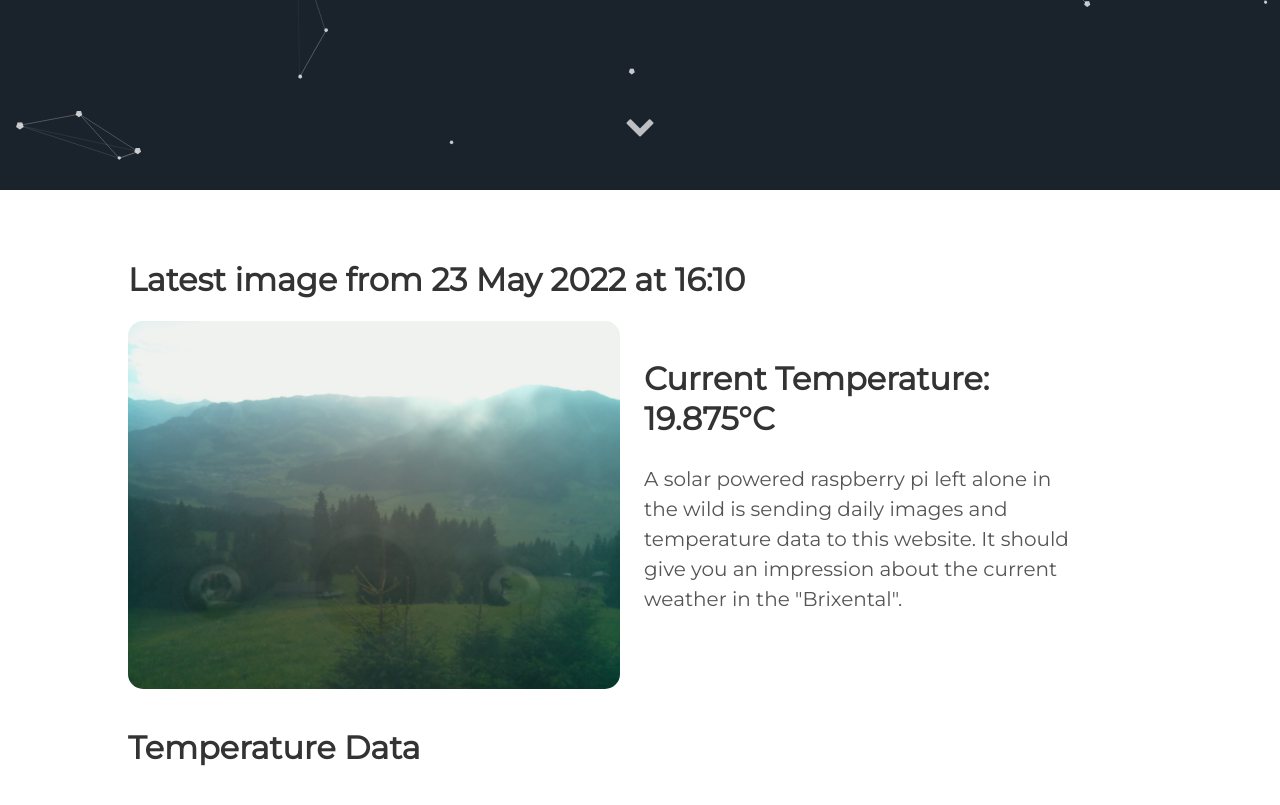
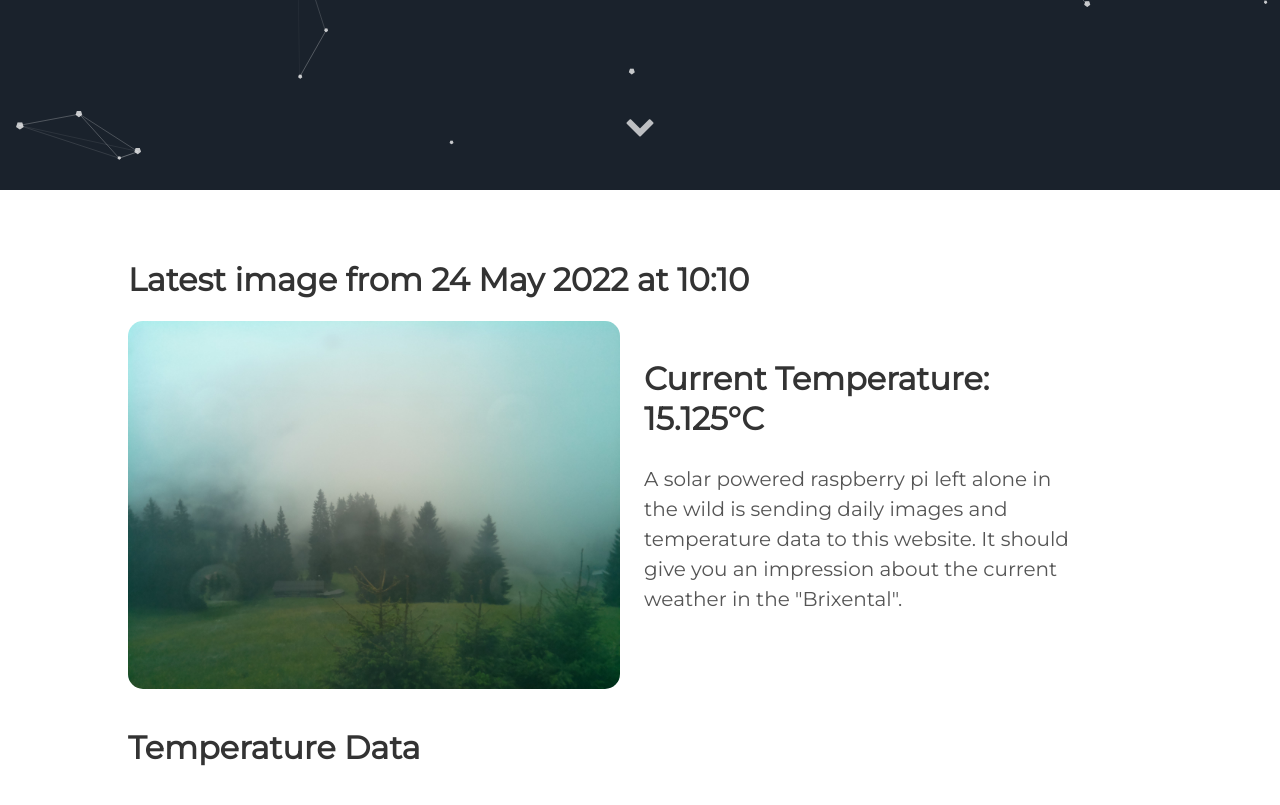
Before and after one commit to vektorious/vektorious.github.io, a Jekyll site: the page built from resources/huette.md, in a window 1280 px wide and 900 px high, scrolled down 710 px. Shown: the top 805 px of the window. Built offline with Jekyll 4.4.1, drawn with Linux system fonts in a browser that asks for light colours.

Commit message:
I'm a bot beep boop

```diff
--- a/resources/huette.md
+++ b/resources/huette.md
@@ -6,13 +6,13 @@ image: '/assets/img/'
 description: 'Live image from the Austrian alps'
 twitter_text: ' '
 ---
-## Latest image from 23 May 2022 at 16:10
+## Latest image from 24 May 2022 at 10:10
 <div class="huette">
   <div class="huette-image">
     <img src="{{ "/assets/img/huette.jpg" | prepend: site.baseurl }}">
   </div>
   <div class="huette-text">
-        <h2>Current Temperature: 19.875°C</h2>
+        <h2>Current Temperature: 15.125°C</h2>
         <p>A solar powered raspberry pi left alone in the wild is sending daily images and temperature data to this website. It should give you an impression about the current weather in the "Brixental".</p>
 
   </div>
```
Also changed, not shown: rpi-script/2022-05-24_100922.txt (renamed from rpi-script/2022-05-23_160922.txt, +5 -5 lines), rpi-script/huette.md (+2 -2 lines), assets/img/huette.jpg, assets/img/temp_plot.png, rpi-script/temp_plot.png, 1 other file.
